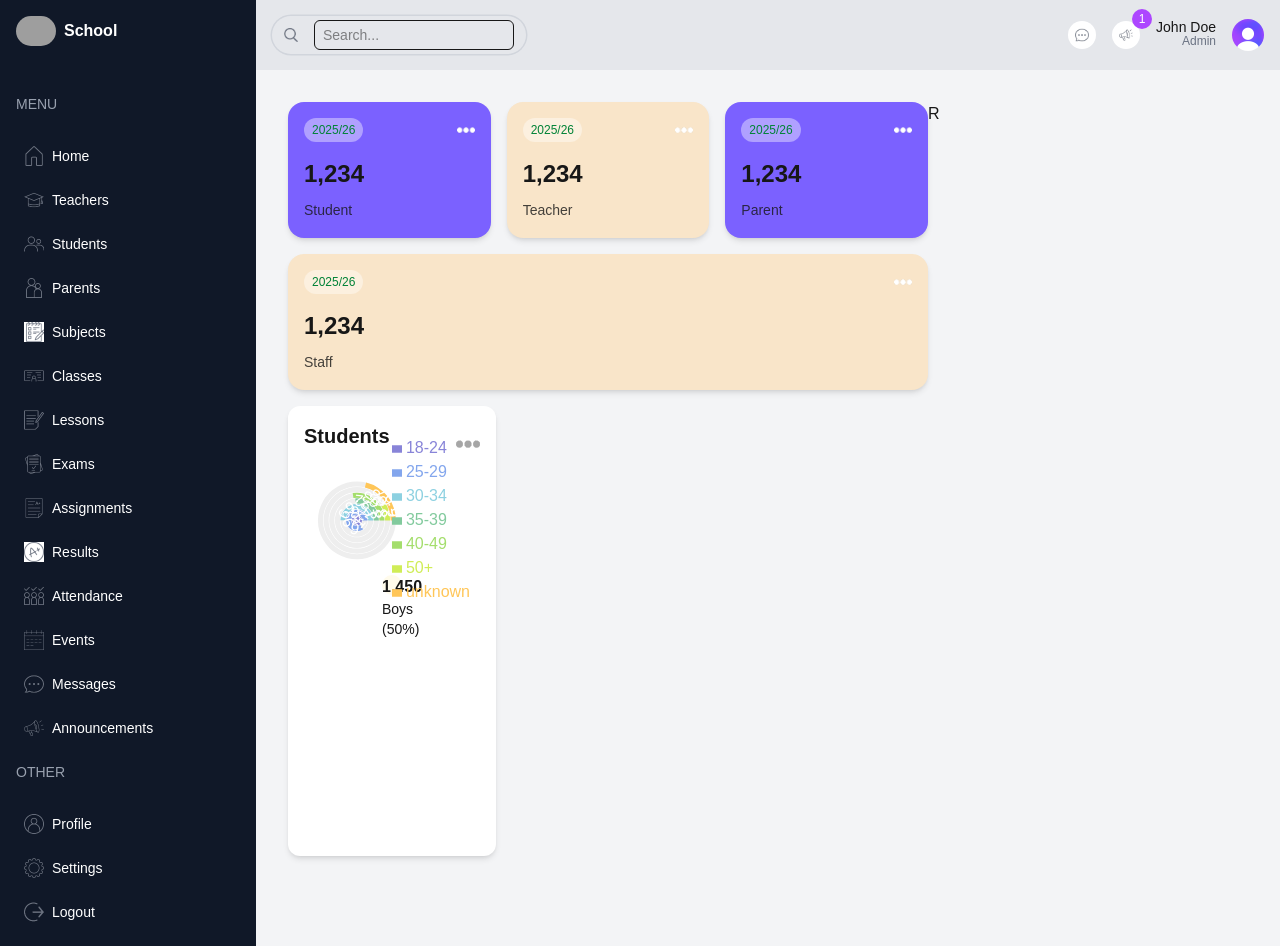
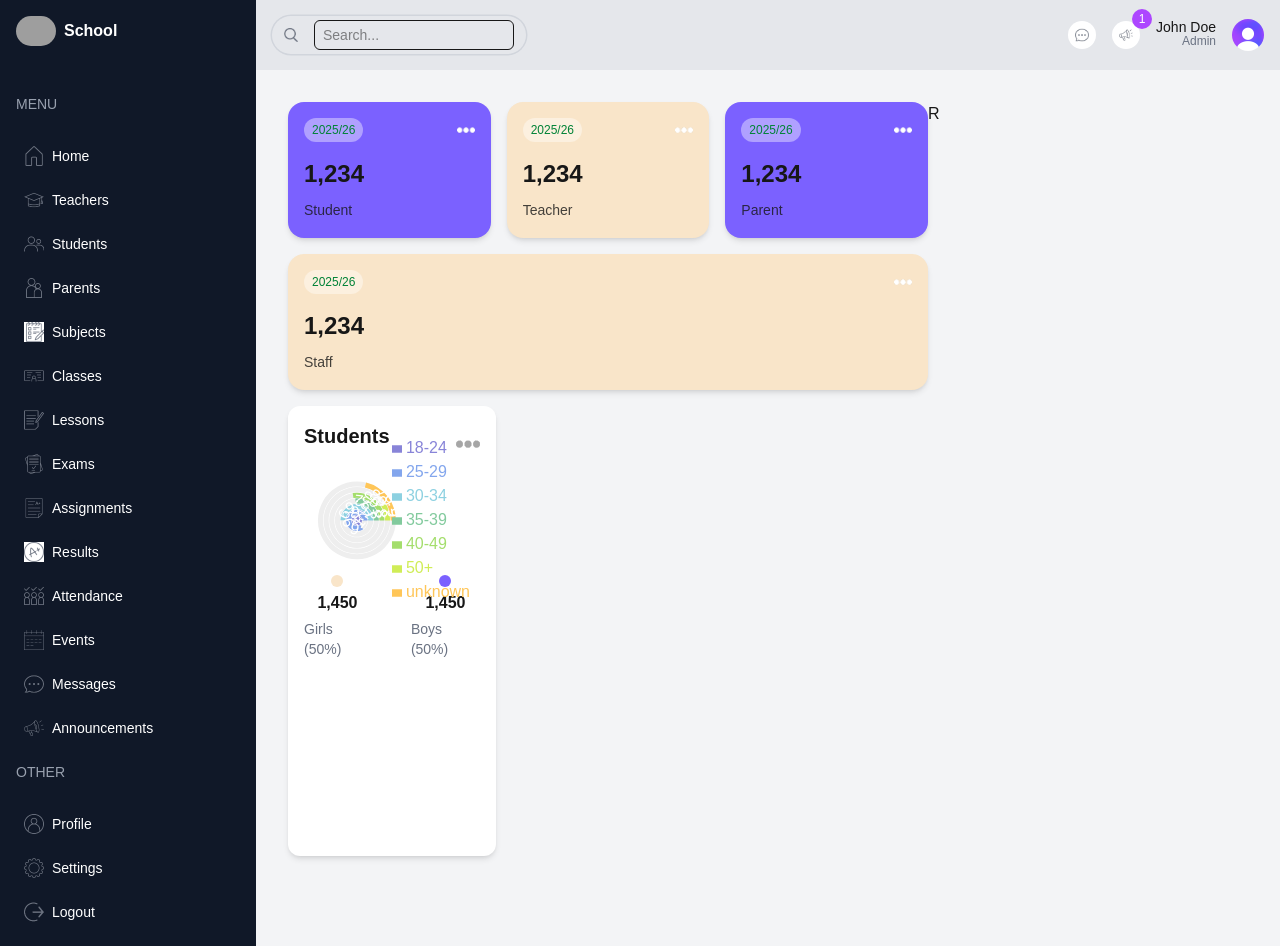
Before and after one commit to rumachoudhury/school-management-dashboard, a Next.js app: page /admin in a window 1280 px wide. Built offline with nearby package versions, Linux system fonts and the light colour scheme; grey boxes are pictures that could not be loaded.

Commit message:
Improve CountChart bottom legend section

```diff
--- a/src/components/CountChart.tsx
+++ b/src/components/CountChart.tsx
@@ -106,13 +106,34 @@ function CountChart() {
       </div>
 
       {/*Bottom*/}
-      <div className="flex justify-center gap-16">
+      {/* <div className="flex justify-center gap-16">
         <div className="flex flex-col gap-1">
-          <div className="w-5 h-5 bg-amber-50 rounded-full">
+          <div className="w-5 h-5 bg-purple-400 rounded-full">
             <h1 className="font-bold">1,450</h1>
+            <h2 className="text-sm text-gray-300">Boys (50%)</h2>
+          </div>
+        </div>
 
-            <h2 className="text-sm">Boys (50%)</h2>
+        <div className="flex flex-col gap-1">
+          <div className="w-5 h-5 bg-[#F9E5C9] rounded-full">
+            <h1 className="font-bold">1,450</h1>
+            <h2 className="text-sm text-gray-300">girls (50%)</h2>
           </div>
+        </div>
+      </div> */}
+
+      {/* Bottom */}
+      <div className="flex gap-10 justify-center">
+        <div className="flex flex-col items-center gap-1">
+          <div className="w-3 h-3 bg-[#F9E5C9] rounded-full"></div>
+          <h1 className="font-bold">1,450</h1>
+          <h2 className="text-sm text-gray-500">Girls (50%)</h2>
+        </div>
+
+        <div className="flex flex-col items-center gap-1">
+          <div className="w-3 h-3 bg-[#7B61FF] rounded-full"></div>
+          <h1 className="font-bold">1,450</h1>
+          <h2 className="text-sm text-gray-500">Boys (50%)</h2>
         </div>
       </div>
     </div>
```
